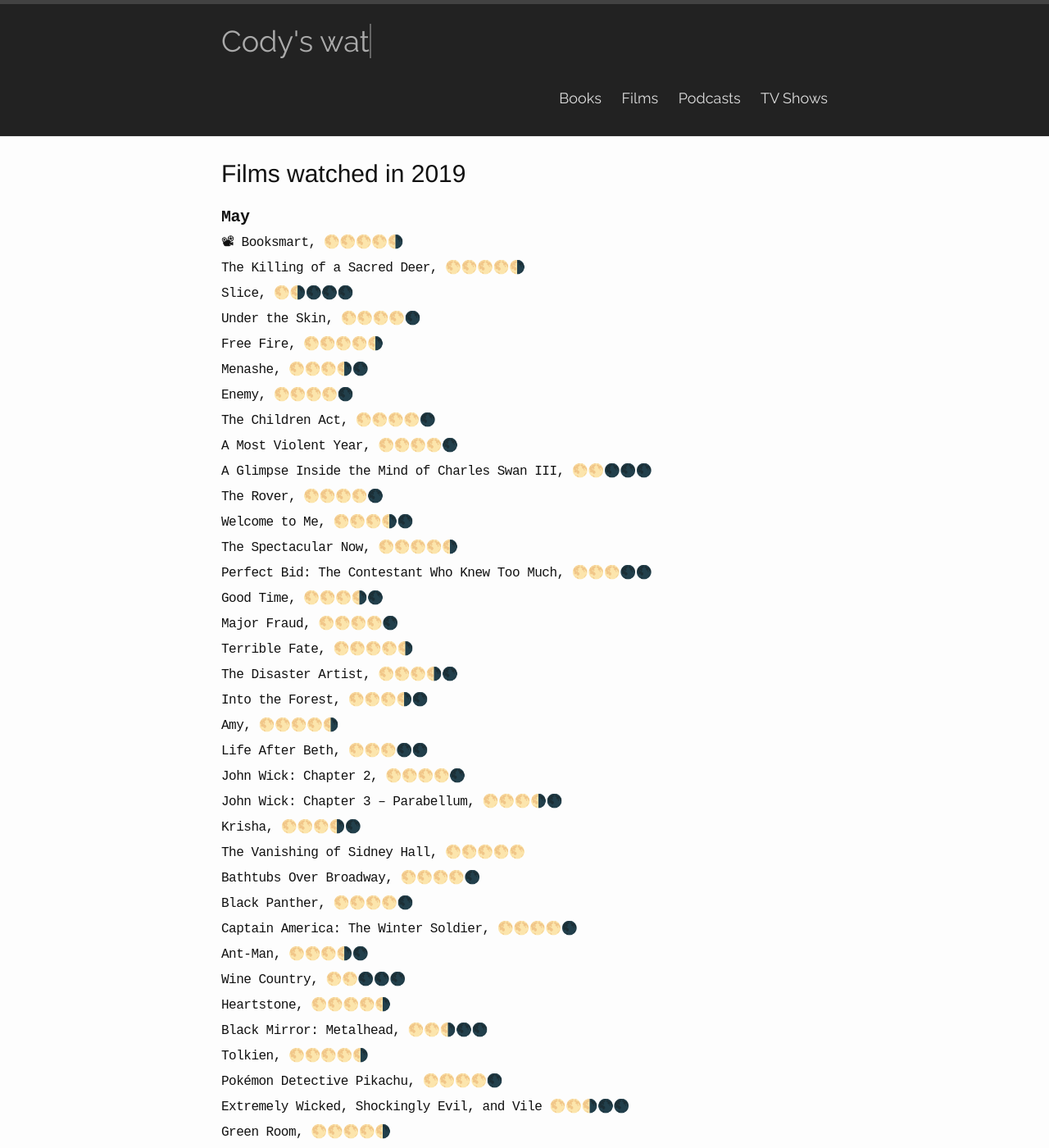
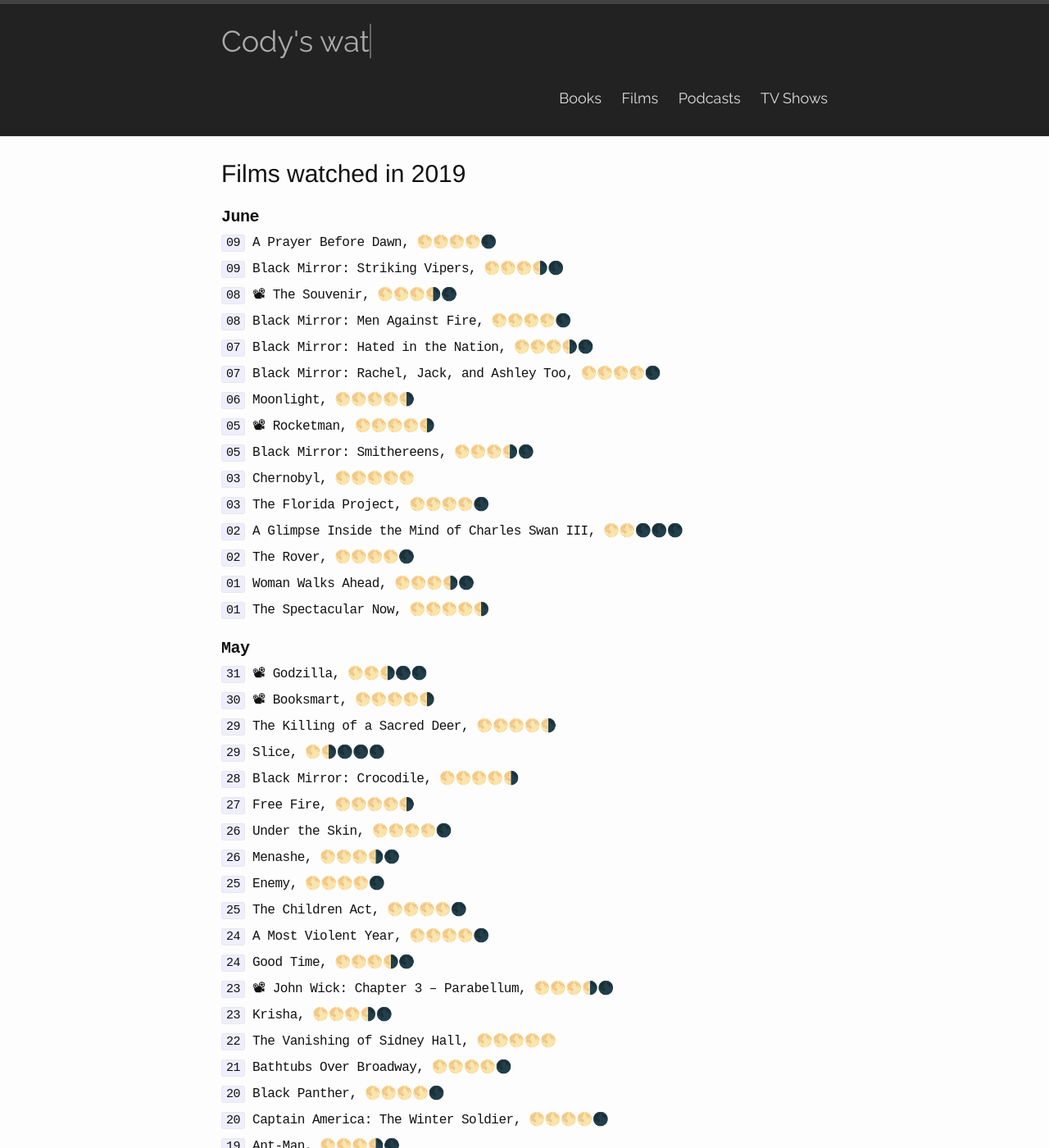
Before and after one commit to codydalerodgers/personal-blog, a Jekyll site: the page built from _films/2019.md, in a window 1280 px wide and 1400 px high. Shown: the whole window at 82% size. Built offline with Jekyll 4.4.1, drawn with Linux system fonts in a browser that asks for light colours; some of the changed text lies outside the part shown.

Commit message:
Update films watched in 2019

```diff
--- a/_films/2019.md
+++ b/_films/2019.md
@@ -3,165 +3,176 @@
 short-title: 2019
 title: Films watched in 2019
 ---
+## June
+`09` A Prayer Before Dawn, {{site.four}}
+
+`09` Black Mirror: Striking Vipers, {{site.threehalf}}
+
+`08` 📽 The Souvenir, {{site.threehalf}}
+
+`08` Black Mirror: Men Against Fire, {{site.four}}
+
+`07` Black Mirror: Hated in the Nation, {{site.threehalf}}
+
+`07` Black Mirror: Rachel, Jack, and Ashley Too, {{site.four}}
+
+`06` Moonlight, {{site.fourhalf}}
+
+`05` 📽 Rocketman, {{site.fourhalf}}
+
+`05` Black Mirror: Smithereens, {{site.threehalf}}
+
+`03` Chernobyl, {{site.five}}
+
+`03` The Florida Project, {{site.four}}
+
+`02` A Glimpse Inside the Mind of Charles Swan III, {{ site.two }}
+
+`02` The Rover, {{ site.four }}
+
+`01` Woman Walks Ahead, {{site.threehalf}}
+
+`01` The Spectacular Now, {{ site.fourhalf }}
+
 ## May
-📽 Booksmart, {{ site.fourhalf }}
+`31` 📽 Godzilla, {{site.twohalf}}
 
-The Killing of a Sacred Deer, {{ site.fourhalf }}
+`30` 📽 Booksmart, {{ site.fourhalf }}
 
-Slice, {{ site.onehalf }}
+`29` The Killing of a Sacred Deer, {{ site.fourhalf }}
 
-Under the Skin, {{ site.four }}
+`29` Slice, {{ site.onehalf }}
 
-Free Fire, {{ site.fourhalf }}
+`28` Black Mirror: Crocodile, {{site.fourhalf}}
 
-Menashe, {{ site.threehalf }}
+`27` Free Fire, {{ site.fourhalf }}
 
-Enemy, {{ site.four }}
+`26` Under the Skin, {{ site.four }}
 
-The Children Act, {{ site.four }}
+`26` Menashe, {{ site.threehalf }}
 
-A Most Violent Year, {{ site.four }}
+`25` Enemy, {{ site.four }}
 
-A Glimpse Inside the Mind of Charles Swan III, {{ site.two }}
+`25` The Children Act, {{ site.four }}
 
-The Rover, {{ site.four }}
+`24` A Most Violent Year, {{ site.four }}
 
-Welcome to Me, {{ site.threehalf }}
+`24` Good Time, {{ site.threehalf }}
 
-The Spectacular Now, {{ site.fourhalf }}
+`23` 📽 John Wick: Chapter 3 – Parabellum, {{ site.threehalf }}
 
-Perfect Bid: The Contestant Who Knew Too Much, {{ site.three }}
+`23` Krisha, {{ site.threehalf }}
 
-Good Time, {{ site.threehalf }}
+`22` The Vanishing of Sidney Hall, {{ site.five }}
 
-Major Fraud, {{ site.four }}
+`21` Bathtubs Over Broadway, {{ site.four }}
 
-Terrible Fate, {{ site.fourhalf }}
+`20` Black Panther, {{ site.four }}
 
-The Disaster Artist, {{ site.threehalf }}
+`20` Captain America: The Winter Soldier, {{ site.four }}
 
-Into the Forest, {{ site.threehalf }}
+`19` Ant-Man, {{ site.threehalf }}
 
-Amy, {{ site.fourhalf }}
+`19` Wine Country, {{ site.two }}
 
-Life After Beth, {{ site.three }}
+`19` Heartstone, {{ site.fourhalf }}
 
-John Wick: Chapter 2, {{ site.four }}
+`17` Black Mirror: Metalhead, {{ site.twohalf }}
 
-John Wick: Chapter 3 – Parabellum, {{ site.threehalf }}
+`16` 📽 Tolkien, {{ site.fourhalf }}
 
-Krisha, {{ site.threehalf }}
+`14` Perfect Bid: The Contestant Who Knew Too Much, {{ site.three }}
 
-The Vanishing of Sidney Hall, {{ site.five }}
+`12` 📽 Pokémon Detective Pikachu, {{ site.four }}
 
-Bathtubs Over Broadway, {{ site.four }}
+`11` Extremely Wicked, Shockingly Evil, and Vile {{ site.twohalf }}
 
-Black Panther, {{ site.four }}
+`10` Green Room, {{ site.fourhalf }}
 
-Captain America: The Winter Soldier, {{ site.four }}
+`10` Rated R for Nudity, {{ site.twohalf }}
 
-Ant-Man, {{ site.threehalf }}
+`09` The Post, {{ site.fourhalf }}
 
-Wine Country, {{ site.two }}
+`05` Knock Down the House, {{ site.threehalf }}
 
-Heartstone, {{ site.fourhalf }}
+`02` Resolution, {{ site.threehalf }}
 
-Black Mirror: Metalhead, {{ site.twohalf }}
+`01` The Endless, {{ site.fourhalf }}
 
-Tolkien, {{ site.fourhalf }}
+`01` The Ritual, {{ site.four }}
 
-Pokémon Detective Pikachu, {{ site.four }}
+## April
+`28` Thor: The Dark World, {{ site.twohalf }}
 
-Extremely Wicked, Shockingly Evil, and Vile {{ site.twohalf }}
+`28` Crazy Rich Asians, {{ site.fourhalf }}
 
-Green Room, {{ site.fourhalf }}
+`27` Guardians of the Galaxy, {{ site.threehalf }}
 
-Rated R for Nudity, {{ site.twohalf }}
+`19` 📽 High Life, {{ site.four }}
 
-The Post, {{ site.fourhalf }}
+`15` Social Animals, {{ site.three }}
 
-Knock Down the House, {{ site.threehalf }}
+## March
+`28` Amy Schumer: Growing, {{ site.four }}
 
-Resolution, {{ site.threehalf }}
+`25` 📽 Us, {{ site.fourhalf }}
 
-The Endless, {{ site.fourhalf }}
+`22` 📽 Gloria Bell, {{ site.four }}
 
-The Ritual, {{ site.four }}
+`19` The Inventor: Out for Blood in Silicon Valley, {{ site.four }}
 
-The Incredible Hulk, {{ site.three }}
+`17` 📽 Climax, {{ site.fourhalf }}
 
-Thor: The Dark World, {{ site.twohalf }}
+`16` 📽 Climax, {{ site.four }}
 
-Crazy Rich Asians, {{ site.fourhalf }}
+`15` Won't You Be My Neighbor?, {{ site.four }}
 
-Guardians of the Galaxy, {{ site.threehalf }}
+`10` 📽 Arctic, {{ site.threehalf }}
 
-High Life, {{ site.four }}
+`09` Period. End of Sentence., {{ site.threehalf }}
 
-Pulse, {{ site.twohalf }}
+## February
+`28` Christopher Robin, {{ site.four }}
 
-Blair Witch, {{ site.twohalf }}
+`26` 📽 Cold Pursuit, {{ site.four }}
 
-Social Animals, {{ site.three }}
+`23` The A-Tom-inable Snowman, {{ site.twohalf }}
 
-Amy Schumer: Growing, {{ site.four }}
+`23` The Cat Concerto, {{ site.four }}
 
-Ellen DeGeneres: Here and Now, {{ site.fourhalf }}
+`23` Beep Beep, {{ site.fourhalf }}
 
-Ellen DeGeneres: The Beginning, {{ site.four }}
+`20` For Your Eyes Only, {{ site.threehalf }}
 
-Us, {{ site.fourhalf }}
+`16` Zodiac, {{ site.four }}
 
-Gloria Bell, {{ site.four }}
+`15` Dumplin', {{ site.fourhalf }}
 
-The Inventor: Out for Blood in Silicon Valley, {{ site.four }}
+`08` Eighth Grade, {{ site.four }}
 
-Climax, {{ site.fourhalf }}
+`07` Velvet Buzzsaw, {{ site.fourhalf }}
 
-Won't You Be My Neighbor?, {{ site.four }}
+`05` Conversations with a Killer: The Ted Bundy Tapes, {{ site.four }}
 
-Arctic, {{ site.threehalf }}
+`03` 📽 They Shall Not Grow Old, {{ site.five }}
 
-Period. End of Sentence., {{ site.threehalf }}
+## January
+`21` Fyre Fraud, {{ site.threehalf }}
 
-Christopher Robin, {{ site.four }}
+`20` Fyre, {{ site.four }}
 
-Cold Pursuit, {{ site.four }}
+`18` Children of Men, {{ site.four }}
 
-The A-Tom-inable Snowman, {{ site.twohalf }}
+`13` Bug, {{ site.four }}
 
-The Cat Concerto, {{ site.four }}
+`12` Vendetta, {{ site.twohalf }}
 
-For Your Eyes Only, {{ site.threehalf }}
+`11` 📽 If Beale Street Could Talk, {{ site.five }}
 
-Zodiac, {{ site.four }}
+`09` 📽 Shoplifters, {{ site.threehalf }}
 
-Dumplin', {{ site.fourhalf }}
+`04` 📽 Spider-Man: Into the Spider-Verse, {{ site.fourhalf }}
 
-Eighth Grade, {{ site.four }}
+`02` Now United: Dreams Come True, {{ site.four }}
 
-Velvet Buzzsaw, {{ site.fourhalf }}
-
-Conversations with a Killer: The Ted Bundy Tapes, {{ site.four }}
-
-They Shall Not Grow Old, {{ site.five }}
-
-Fyre Fraud, {{ site.threehalf }}
-
-Fyre, {{ site.four }}
-
-Children of Men, {{ site.four }}
-
-Bug, {{ site.four }}
-
-Vendetta, {{ site.twohalf }}
-
-If Beale Street Could Talk, {{ site.five }}
-
-Shoplifters, {{ site.threehalf }}
-
-Spider-Man: Into the Spider-Verse, {{ site.fourhalf }}
-
-Now United: Dreams Come True, {{ site.four }}
-
-Bird Box, {{ site.four }}
+`01` Bird Box, {{ site.four }}
```
